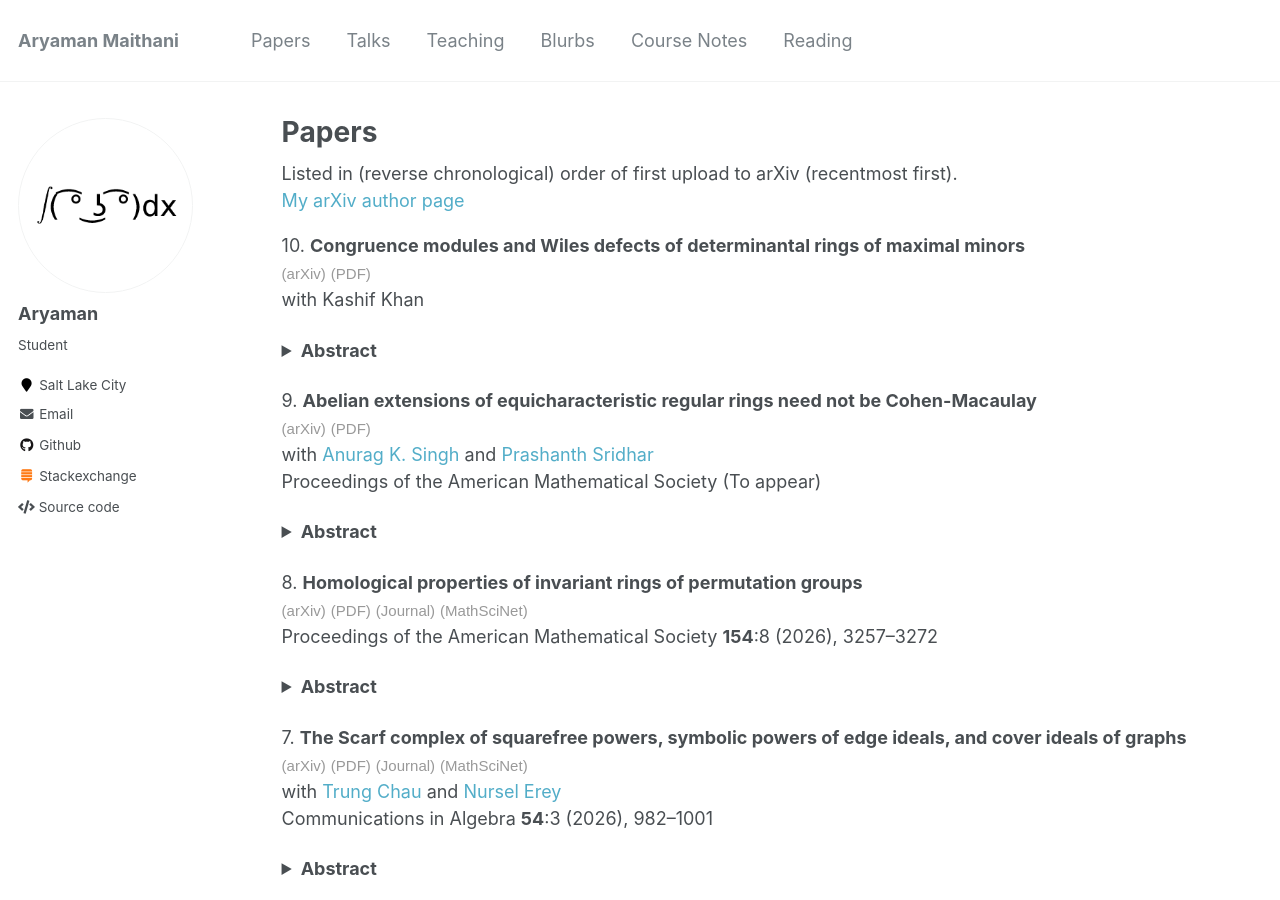
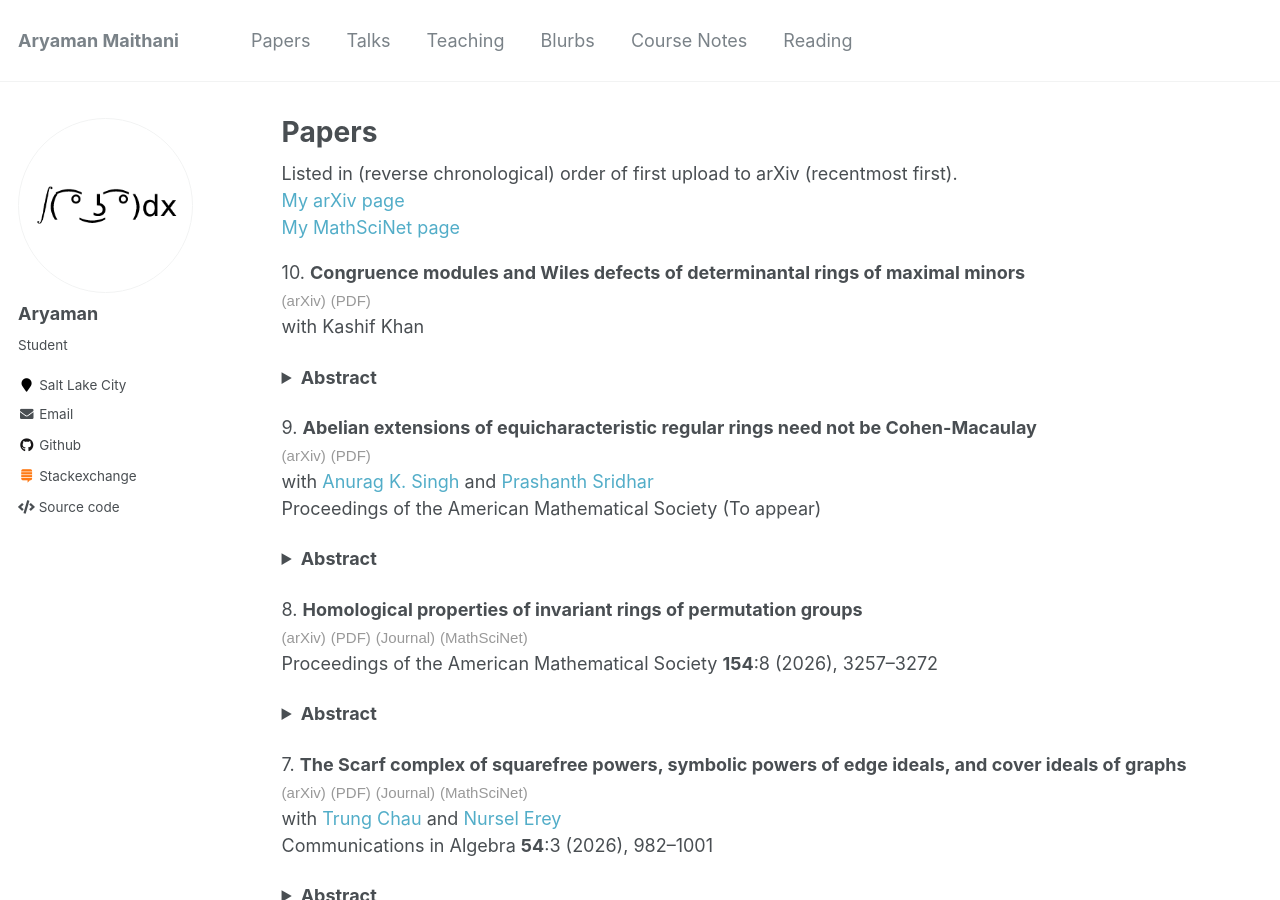
Before and after one commit to aryamanmaithani/math, a Jekyll site: the page built from _pages/papers.html, in a window 1280 px wide and 900 px high. Built offline with Jekyll 4.4.1, drawn with Linux system fonts in a browser that asks for light colours; formulas are drawn with MathJax 3.

Commit message:
added mathsci link

```diff
--- a/_pages/papers.html
+++ b/_pages/papers.html
@@ -6,7 +6,8 @@ author_profile: true
 ---
 
 Listed in (reverse chronological) order of first upload to arXiv (recentmost first).  <br>
-<a href="https://arxiv.org/a/maithani_a_1.html" target="_blank">My arXiv author page</a>
+<a href="https://arxiv.org/a/maithani_a_1.html" target="_blank">My arXiv page</a><br>
+<a href="https://mathscinet.ams.org/mathscinet/author?authorId=1660481" target="_blank">My MathSciNet page</a><br>
 <!-- generated by /math/codes/papers_page_generator/generator.py -->
 
 <p>
```
Also changed, not shown: 1 other file.
